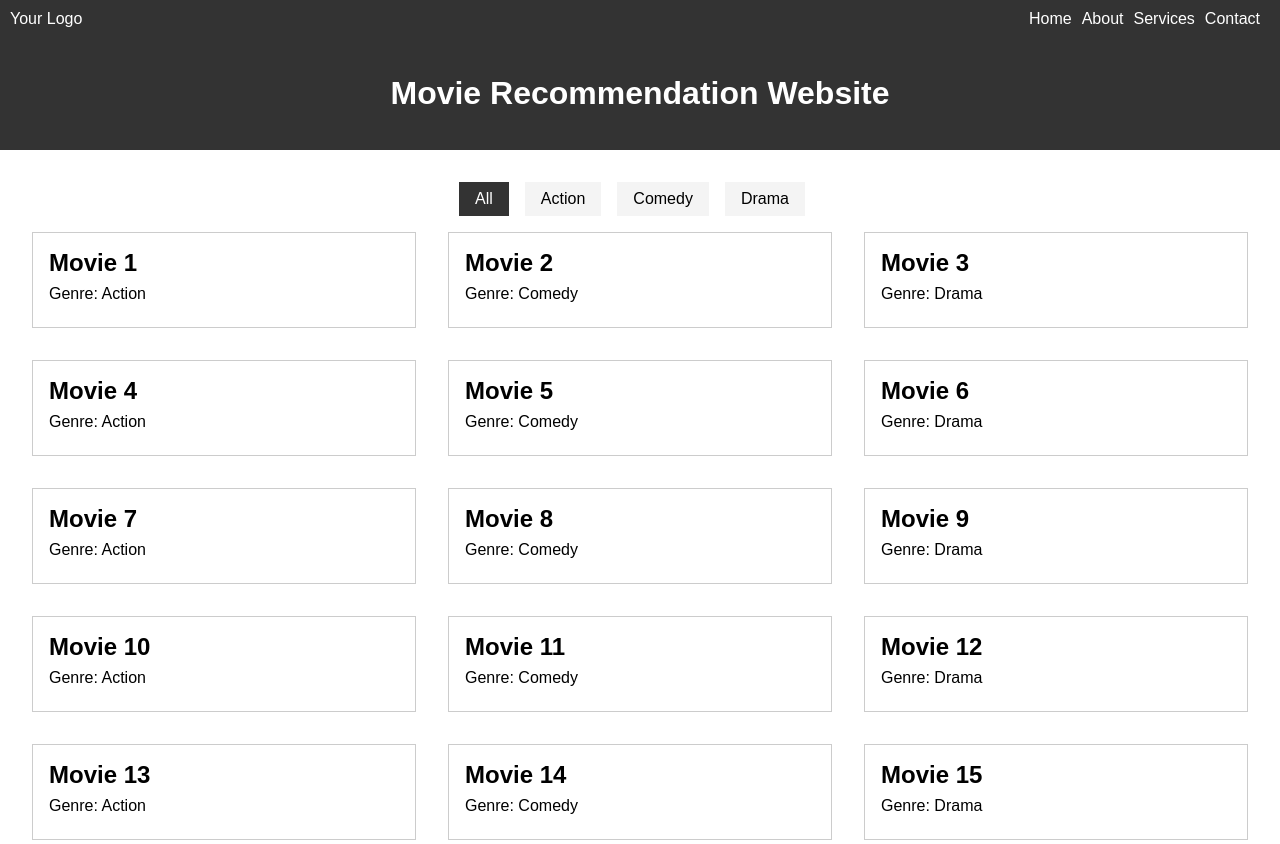
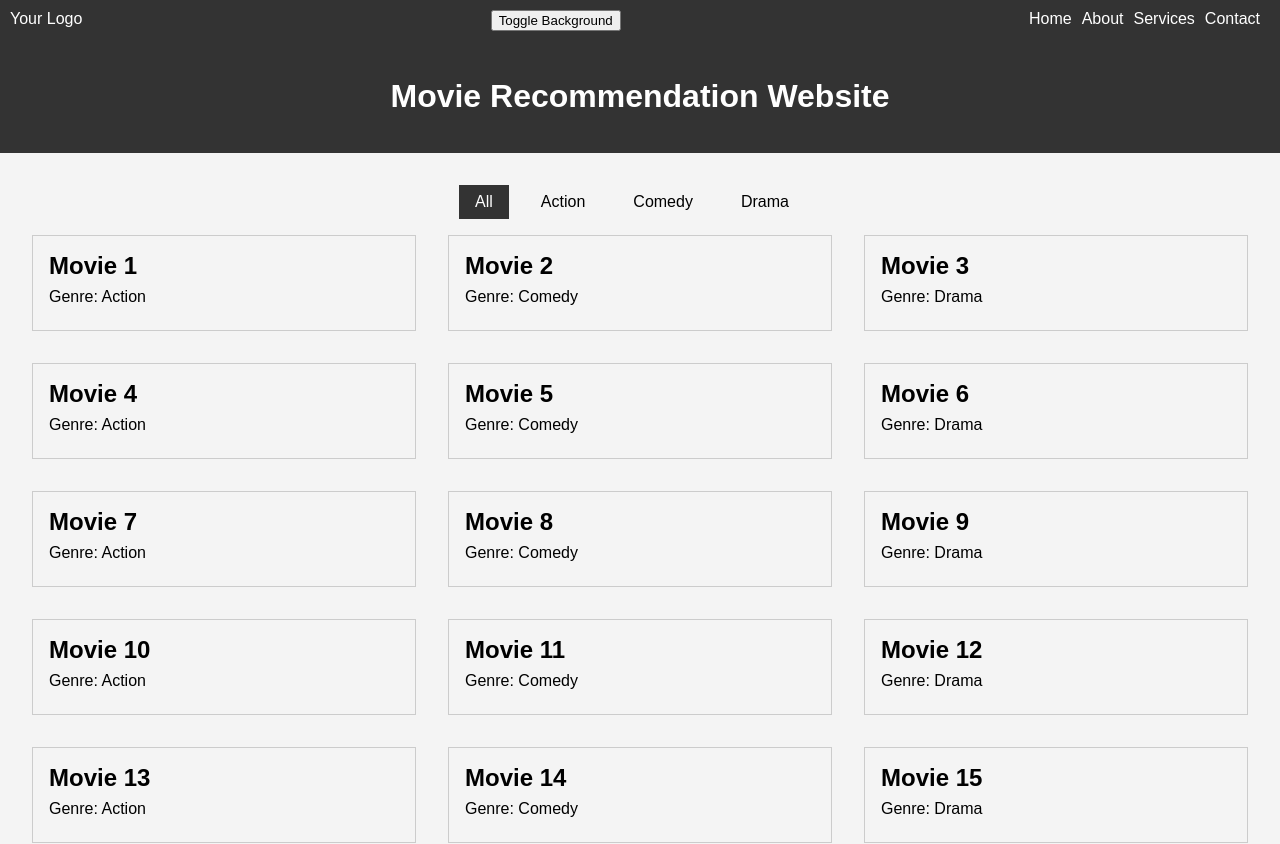
Before and after one commit to Tula-Magar/recommendation, a React (Create React App) app: page / in a window 1280 px wide. Shown: the top 844 px of the page. Built offline with nearby package versions, Linux system fonts and the light colour scheme.

Commit message:
adding toggle

```diff
--- a/package.json
+++ b/package.json
@@ -10,6 +10,7 @@
     "@types/node": "^16.18.46",
     "@types/react": "^18.2.21",
     "@types/react-dom": "^18.2.7",
+    "js-cookie": "^3.0.5",
     "react": "^18.2.0",
     "react-dom": "^18.2.0",
     "react-router-dom": "^6.15.0",
@@ -41,5 +42,8 @@
       "last 1 firefox version",
       "last 1 safari version"
     ]
+  },
+  "devDependencies": {
+    "@babel/plugin-proposal-private-property-in-object": "^7.21.11"
   }
 }
--- a/src/App.css
+++ b/src/App.css
@@ -1,5 +1,13 @@
-.App {
+.black-and-white {
   text-align: center;
+  background-color: #333;
+  color: #fff;
+}
+
+.color {
+  text-align: center;
+  background-color: #f4f4f4;
+  color: #000;
 }
 
 body {
@@ -10,7 +18,7 @@ body {
 
 .navbar {
   background-color: #333;
-  color: #fff;
+  color: white;
   padding: 10px;
   display: flex;
   justify-content: space-between;
--- a/src/App.tsx
+++ b/src/App.tsx
@@ -1,5 +1,6 @@
-import React from "react";
-import { BrowserRouter as Router, Routes, Route, Link } from "react-router-dom";
+import React, { useEffect, useState } from "react";
+import { BrowserRouter as Router, Routes, Route } from "react-router-dom";
+import Cookies from "js-cookie";
 
 import logo from "./logo.svg";
 import "./App.css";
@@ -8,10 +9,28 @@ import Nav from "./Nav";
 import Home from "./Home";
 
 function App() {
+  const [isBlackAndWhite, setIsBlackAndWhite] = useState(false);
+  // Load user preference from cookie when the component mounts
+  useEffect(() => {
+    const preference = Cookies.get("colorPreference");
+    if (preference === "blackAndWhite") {
+      setIsBlackAndWhite(true);
+    }
+  }, []);
+
+  // Update user preference and cookie when the toggle button is clicked
+  const handleToggleBackground = () => {
+    setIsBlackAndWhite((prevState) => {
+      const newPreference = prevState ? "color" : "blackAndWhite";
+      Cookies.set("colorPreference", newPreference, { expires: 365 }); // Store preference for 1 year
+      return !prevState;
+    });
+  };
+
   return (
-    <div className="App">
+    <div className={isBlackAndWhite ? "black-and-white" : "color"}>
       <Router>
-        <Nav />
+        <Nav onToggleBackground={handleToggleBackground} />
         <Routes>
           <Route path="/" element={<Home />} />
         </Routes>
--- a/src/Nav.tsx
+++ b/src/Nav.tsx
@@ -1,10 +1,12 @@
 import React, { useState, useEffect } from "react";
 import { HashLink as Link } from "react-router-hash-link";
-import "./App.css";
 
-function Nav() {
+interface NavProps {
+  onToggleBackground: () => void;
+}
+
+function Nav({ onToggleBackground }: NavProps) {
   const [navbarLinksVisible, setNavbarLinksVisible] = useState(true);
-
   const toggleNavbarLinks = () => {
     setNavbarLinksVisible(!navbarLinksVisible);
   };
@@ -34,17 +36,18 @@ function Nav() {
           <button
             className="navbar-toggle"
             id="navbar-toggle"
-            onClick={toggleNavbarLinks}
-          >
+            onClick={toggleNavbarLinks}>
             <span></span>
             <span></span>
             <span></span>
           </button>
         </div>
+        <div className="background-toggle">
+          <button onClick={onToggleBackground}>Toggle Background</button>
+        </div>
         <div
           className={`navbar-links ${navbarLinksVisible ? "visible" : ""}`}
-          id="navbar-links"
-        >
+          id="navbar-links">
           <Link className="link" smooth to="/#">
             Home
           </Link>
--- a/src/declarations.d.ts
+++ b/src/declarations.d.ts
@@ -1 +1,2 @@
 declare module "react-router-hash-link";
+declare module "js-cookie";
```
Also changed, not shown: 1 other file (tests, documents, lock files or other folders).
